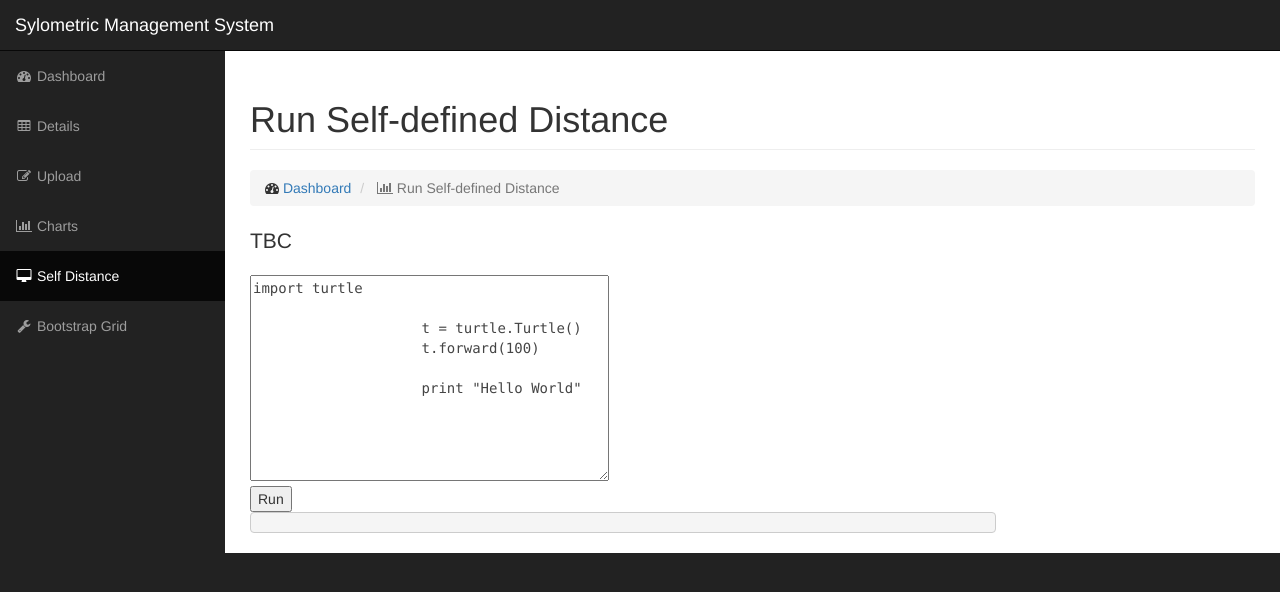
After one commit to LucentC/authorshipIdentification_py, a Flask app: page /selffunc in a window 1280 px wide. The commit adds this page. Shown: the top 592 px of the page. Run offline with Flask 2, Linux system fonts and the light colour scheme; parts of the project's set-up code (start-up, migrations or seed data) failed here and were passed over; some libraries are stand-ins or nearby versions.

Commit message:
add self_distance.html

```diff
--- a/flask_app/app.py
+++ b/flask_app/app.py
@@ -113,8 +113,13 @@ def get_knn_statics():
     results = []
     knn_proba = cknn.get_query_set_probabilistic(feature_list, author_list, qp)
 
-    for idx in range(len(author_list)):
-        results.append((author_hash.get(author_list[idx]), knn_proba[idx]))
+    authors = list(set(author_list))
+
+    if len(knn_proba) != len(authors):
+        abort(403)
+
+    for idx in range(len(set(authors))):
+        results.append((author_hash.get(authors[idx]), knn_proba[idx]))
 
     return jsonify(dict(results))
 
@@ -123,7 +128,7 @@ def get_knn_statics():
 def get_chars():
     return render_template('data_visualize/charts.html',
                            title='Charts',
-                           content=Markup(u'Icknnn this page, you can compare the writing styles of <strong>at most 3 '
+                           content=Markup(u'In this page, you can compare the writing styles of <strong>at most 3 '
                                           u'documents</strong> in terms of stylometric features. Firstly, you need to '
                                           u'select an author from the drop-down list. Afterwards, another drop-down '
                                           u'list is shown for you to select the document. Finally, click the button '
@@ -169,11 +174,18 @@ def get_csv():
     return output
 
 
+@app.route('/selffunc')
+def running_self_defined_distance():
+    return render_template('data_visualize/selfdistance.html',
+                           title='Run Self-defined Distance',
+                           content='TBC')
+
+
 @app.errorhandler(403)
 def return_403_forbidden(e):
     return render_template('errorhandler/403.html',
                            title='403 Forbidden',
-                           contene='Bring it on!')
+                           content='Bring it on!')
 
 
 if __name__ == '__main__':
--- /dev/null
+++ b/flask_app/templates/data_visualize/selfdistance.html
@@ -0,0 +1,35 @@
+{% extends 'template.html' %}
+{% set active_page = 'selffunc' %}
+
+{% block title %}{{ title }}{% endblock %}
+
+{% block self_style %}
+    <style>
+        #code, pre {
+            color: #444;
+            font-family: "Consolas", "Lucida Console", "Monaco", monospace;
+        }
+    </style>
+{% endblock %}
+
+{% block body %}
+
+    <div class="row">
+        <div class="col-lg-9">
+            <form>
+                    <textarea id="code" cols="40" rows="10">import turtle
+
+                    t = turtle.Turtle()
+                    t.forward(100)
+
+                    print "Hello World"
+                    </textarea><br/>
+                <button type="button" onclick="runit()">Run</button>
+            </form>
+            <pre id="output"></pre>
+            <!-- If you want turtle graphics include a canvas -->
+            <div id="mycanvas"></div>
+        </div>
+    </div>
+
+{% endblock %}
--- a/flask_app/templates/template.html
+++ b/flask_app/templates/template.html
@@ -52,7 +52,7 @@
                 ('details', 'details', 'fa fa-fw fa-table', 'Details'),
                 ('upload', 'upload', 'fa fa-fw fa-edit', 'Upload'),
                 ('charts', 'charts','fa fa-fw fa-bar-chart-o', 'Charts'),
-                ('/', 'test', 'fa fa-fw fa-desktop', 'Bootstrap Elements'),
+                ('selffunc', 'selffunc', 'fa fa-fw fa-desktop', 'Self Distance'),
                 ('/', 'test', 'fa fa-fw fa-wrench', 'Bootstrap Grid')
             ] -%}
 
```
Also changed, not shown: flask_app/static/js/dropzone.js (+10 -2 lines), flask_app/templates/data_visualize/upload.html (+14 -0 lines).
